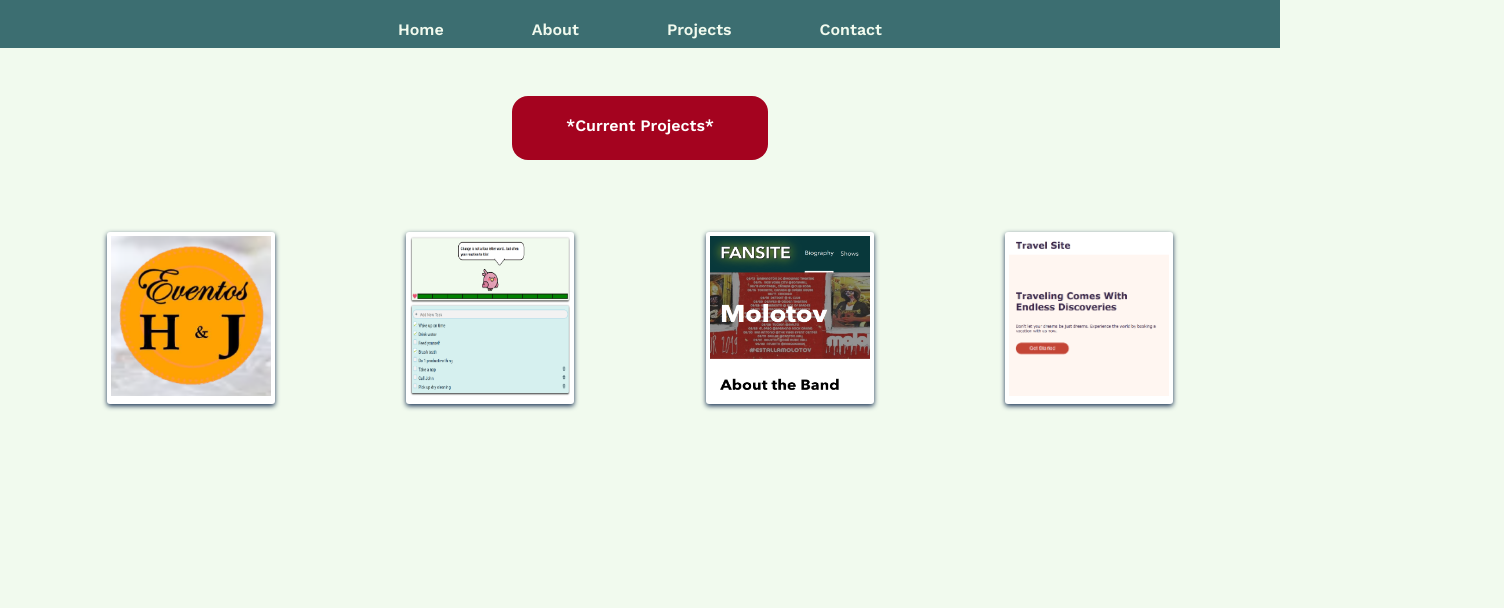
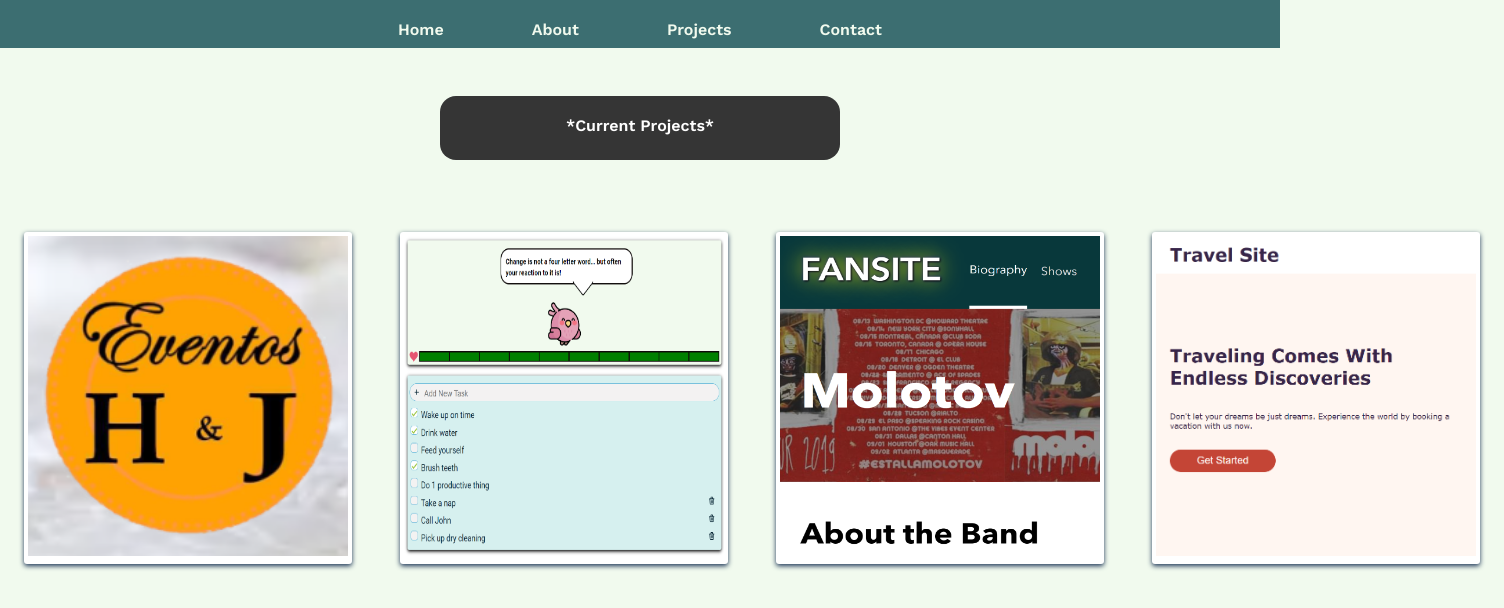
Before and after one commit to orpd0523/portfolio, a React (Create React App) app: page /projects in a window 1280 px wide. Shown: the top 608 px of the page, 1504 px wide, since content can reach past the window. Built offline with nearby package versions, Linux system fonts and the light colour scheme.

Commit message:
created responsive design for tablet view

```diff
--- a/src/components/Card/Card.scss
+++ b/src/components/Card/Card.scss
@@ -9,8 +9,8 @@
   box-shadow: 0 0.125rem 0.3125rem;
   padding: 0.25rem;
   background-color: $white;
-  &--secondary{
-    background-color:$char-black;
+  &--secondary {
+    background-color: $char-black;
     color: $palette-light-cream;
     height: auto;
     width: auto;
@@ -18,16 +18,15 @@
     font-weight: 600;
     padding: 0;
   }
-  &--about{
+  &--about {
     margin-top: 0;
   }
-  &--projects{
+  &--projects {
     color: $palette-dark-blue;
     max-width: fit-content;
   }
   @media screen and (min-width: 960px) {
-
-  &--desktop{
+    &--desktop {
       border: none;
       box-shadow: none;
       background-color: transparent;
@@ -37,9 +36,14 @@
       align-items: center;
       margin-inline: auto;
     }
-  &--secondary{
+    &--secondary {
       height: 10rem;
       position: relative;
     }
   }
+  @media screen and (min-width: 1280px) {
+    &--projects {
+      color: $palette-dark-blue;
     }
+  }
+}
--- a/src/pages/ProjectsPage/ProjectsPage.scss
+++ b/src/pages/ProjectsPage/ProjectsPage.scss
@@ -2,7 +2,7 @@
 
 .projects{
     &__box{
-        background-color: $ruby-red;
+        background-color: $char-black;
         border-radius: 1rem;
         margin-inline: auto;
         margin-top: 3rem;
@@ -10,7 +10,7 @@
         width: 12rem;
         height: 4rem;
         &:hover{
-            background-color: $char-black;
+            background-color: $ruby-red;
         }
     }
     &__link{
@@ -38,14 +38,15 @@
         &__box{
             width: 16rem;
         }
-    //     &__image{
-    //         height: 10rem;
-    //         width: 10rem;
-    //     }
         &__container{
             flex-direction: row;
             justify-content: space-evenly;
             margin-top: 3rem;
+        }
+    }
+    @media screen and (min-width: 960px) {
+        &__box{
+            width: 25rem;
         }
     }
     @media screen and (min-width: 1280px) {
@@ -53,5 +54,9 @@
             display: block;
             visibility: visible;
         }
+        &__image{
+            height: 20rem;
+            width: 20rem;
+        }
     }
 }
```
Lines whose indentation alone changed are shown as unchanged.
